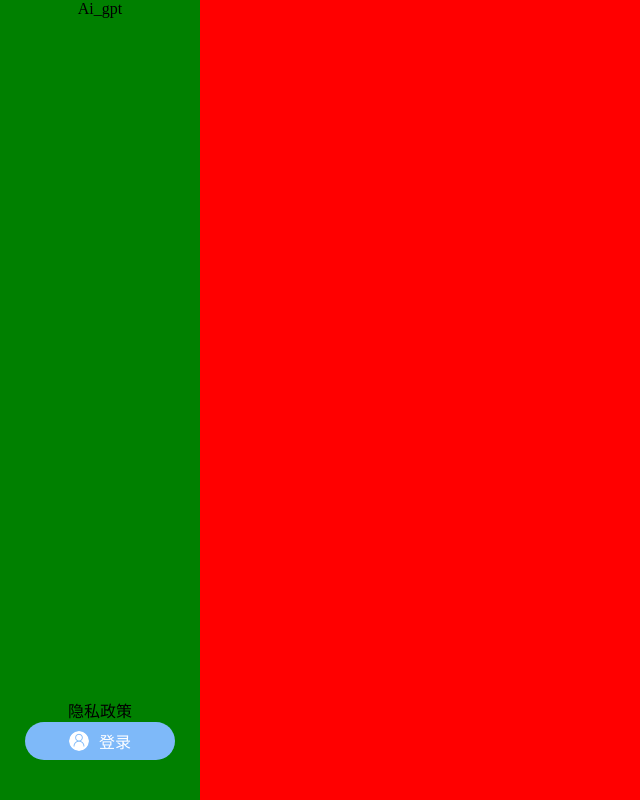
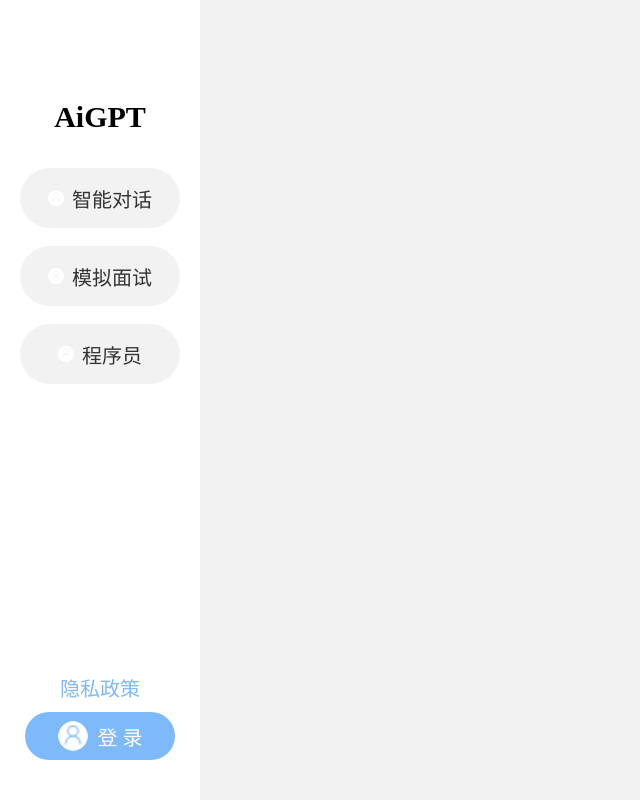
Before and after one commit to cychenhaibin/Ai_gpt, a Vue app: page / in a window 1280 px wide. Shown: the whole page, without its empty margins (0-640 px from the left). Built offline with nearby package versions, Linux system fonts and the light colour scheme; the HTML template or start-up script is replaced by a standard one.

Commit message:
用户信息存储

```diff
--- a/src/components/login/components/phone.vue
+++ b/src/components/login/components/phone.vue
@@ -1,6 +1,7 @@
 <script setup lang="ts">
 import {getImageCode, loginVerification, verifyImageCode} from '@api/login.ts'
 import SlideSplit from '@components/login/SlideSplit/index.vue'
+import useLogin from '@hooks/useLogin.ts'
 import { ElMessage } from 'element-plus'
 import {reactive, ref} from "vue";
 let slideShow = ref(false)
@@ -74,7 +75,7 @@ const login = async () => {
   <div class="phone">
     <input type="text" placeholder="请输入手机号" v-model="form.phone" />
     <div class="code">
-      <input type="text" placeholder="请输入验证码" v-model="form.code" />
+      <input class="code-input" type="text" placeholder="请输入验证码" v-model="form.code" />
       <button @click="btn">发送验证码</button>
     </div>
     <div class="password">
@@ -107,8 +108,11 @@ const login = async () => {
   padding: 11px 20px;
   margin: 10px 0;
   border-radius: 8px;
-  font-size: 16px;
+  font-size: 20px;
   background: #F4F7FC;
+}
+.code-input{
+  border-radius: 8px 0 0 8px;
 }
 .phone input:focus {
   outline: none;
@@ -119,11 +123,11 @@ const login = async () => {
 }
 .code button {
   height: 100%;
-  width: 150px;
+  width: 200px;
   padding: 9px;
-  font-size: 16px;
+  font-size: 20px;
   border: none;
-  border-radius: 8px;
+  border-radius: 0 8px 8px 0;
   cursor: pointer;
   background: #7eb9f9;
   color: #fff;
@@ -133,7 +137,8 @@ const login = async () => {
   height: 100%;
   width: 100%;
   padding: 11px;
-  font-size: 16px;
+  font-size: 20px;
+  font-weight: bold;
   border: none;
   border-radius: 8px;
   cursor: pointer;
--- a/src/components/login/loginModal.vue
+++ b/src/components/login/loginModal.vue
@@ -36,8 +36,8 @@ const tabs = (item:any) => {
   <div class="modal-backrop" @click="close"></div>
   <div class="login">
     <div class="top">
-      <div class="close">
-        <button @click="close">X</button>
+      <div class="close"@click="close">
+<!--        <img src="@/images/icon-close.png" alt="" />-->
       </div>
       <div class="tab">
         <ul>
@@ -64,7 +64,7 @@ const tabs = (item:any) => {
 }
 .login{
   position: fixed;
-  width: 350px;
+  width: 400px;
   height: 430px;
   background-color: white;
   border-radius: 20px;
@@ -97,7 +97,7 @@ ul li {
 .tab ul {
   display: flex;
   justify-content: space-between;
-  font-size: 18px;
+  font-size: 20px;
 }
 .tab ul li {
   list-style: none;
--- /dev/null
+++ b/src/hooks/useLogin.ts
@@ -0,0 +1,16 @@
+import {getInfo} from '@api/user.ts'
+import {useUserStore} from '@stores/useUserStore.ts'
+
+// 用户登录成功后token保存到本地
+const useLogin = async(token: string) => {
+    if(token){
+        // 存储token
+        localStorage.setItem('token',token)
+        // 获取用户信息
+        let res:any = await getInfo()
+        // 保存用户信息到store
+        useUserStore().setUserInfo(res.data)
+    }
+    return
+}
+export default useLogin
--- a/src/stores/useUserStore.ts
+++ b/src/stores/useUserStore.ts
@@ -11,14 +11,21 @@ interface IUserInfo{
 export const useUserStore = defineStore('storeId',  {
     state:():{
         userInfo:Partial<IUserInfo>
+        userState:boolean,
     }=>{
         return {
-            userInfo:{}
+            userInfo:{},
+            userState:false
         }
     },
     actions:{
         setUserInfo(info:IUserInfo){
             this.userInfo = info;
+            this.userState = true
+        },
+        removeUserInfo(){
+            this.userInfo = {};
+            this.userState = false
         }
     },
     persist:{
@@ -26,7 +33,7 @@ export const useUserStore = defineStore('storeId',  {
         strategies: [
             {
                 storage: localStorage,
-                path: ['userInfo']
+                path: ['userInfo', 'userState'],
             }
         ]
     }
--- a/src/views/home/Home.vue
+++ b/src/views/home/Home.vue
@@ -4,48 +4,63 @@ import {ref,onMounted,watch} from 'vue'
 import {getInfo} from '@api/user.ts'
 import {useUserStore} from '@stores/useUserStore.ts'
 let userStore = useUserStore()
+import useLogin from '@hooks/useLogin.ts'
+import MenuLeft from "@views/home/components/menuLeft.vue";
+import {useRouter} from 'vue-router'
 const isModal = ref(false)
 const showIsModal = () => {
   isModal.value = true
 }
-// onMounted(()=>{
-//   displayUrlParams()
-// })
-// const displayUrlParams = () => {
-//   const urlParams = new URLSearchParams(window.location.search)
-//   const token = urlParams.get('token')
-// }
+
 watch(() => window.location.href,async (newUrl, oldUrl)=>{
   const urlParams = new URLSearchParams(window.location.search)
   // 从地址中获取token
-  const token = urlParams.get('token')
-  if(token){
-    localStorage.setItem('token',token)
-    // 获取用户信息
-    let res:any = await getInfo()
-    // 保存用户信息到store
-    userStore.setUserInfo(res.data)
-  }
+  const token:any = urlParams.get('token')
+  useLogin(token)
 },{immediate:true})
+
+let isShow = ref(false)
+
+const loginOut = () => {
+  userStore.removeUserInfo()
+  // route.push('/')
+}
 </script>
 
 <template>
   <div class="container">
     <div class="left">
-      <div>Ai_gpt</div>
-      <div class="login">
-        <div>隐私政策</div>
+      <menu-left></menu-left>
+<!--      登录状态-->
+      <div class="login" v-if="userStore.userState">
+        <div class="tip">隐私政策</div>
+        <div class="login-btn" @click="isShow = true">
+          <img :src="userStore.userInfo.logo" alt=""/>
+          <span>{{ userStore.userInfo.nickName }}</span>
+        </div>
+
+        <div class="loginList" v-show="isShow">
+          <div class="setting">账号设置</div>
+          <div class="exit" @click="loginOut">退出登录</div>
+        </div>
+
+      </div>
+
+      <div class="login" v-else>
+        <div class="tip">隐私政策</div>
         <div class="login-btn" @click="showIsModal">
           <img src="@image/login/p.png" alt=""/>
-          <span>登录</span>
+          <span>登 录</span>
         </div>
       </div>
+
     </div>
     <div class="right">
     <loginModal :isModal="isModal" @update:isModal="isModal=$event"></loginModal>
     </div>
   </div>
 </template>
+
 <style scoped lang="scss">
 .container {
   display: flex;
@@ -56,7 +71,7 @@ watch(() => window.location.href,async (newUrl, oldUrl)=>{
     justify-content: center;
     width: 200px;
     height: 100vh;
-    background: green;
+    background: #ffffff;
     .login {
       cursor: pointer;
       position: absolute;
@@ -68,13 +83,13 @@ watch(() => window.location.href,async (newUrl, oldUrl)=>{
         align-items: center;
         justify-content: center;
         width: 150px;
-        height: 38px;
+        height: 48px;
         color: #fff;
-        border-radius: 19px;
+        border-radius: 24px;
         background: #7eb9f9;
         img{
-          width: 20px;
-          height: 20px;
+          width: 30px;
+          height: 30px;
           border-radius: 50%;
         }
         span{
@@ -82,13 +97,39 @@ watch(() => window.location.href,async (newUrl, oldUrl)=>{
           font-weight: 400;
           color: #fff;
           text-align: center;
+          font-size: 20px;
         }
+      }
+      .tip {
+        margin-bottom: 10px;
+        color: #7eb9f9;
+        font-size: 20px;
       }
     }
   }
   .right {
     flex: 1;
-    background: red;
+    background: #f2f2f2;
+  }
+}
+.loginList {
+  position: absolute;
+  top: -23px;
+  left:200px;
+  width: 120px;
+  height: 80px;
+  background: #7eb9f9;
+  border-radius: 12px;
+  color: #fff;
+  display: flex;
+  flex-direction: column;
+  align-items: center;
+  justify-content: space-around;
+  .setting{
+    cursor: pointer;
+  }
+  .exit{
+    cursor: pointer;
   }
 }
 </style>
--- /dev/null
+++ b/src/views/home/components/menuLeft.vue
@@ -0,0 +1,88 @@
+<script setup lang="ts">
+import {ref} from "vue";
+// import img1 from '@/assets/image/menu/dialogue.png'
+// import img2 from '@/assets/image/menu/interview.png'
+// import img3 from '@/assets/image/menu/programmer.png'
+import img1 from '@/assets/image/menu/p.png'
+import img2 from '@/assets/image/menu/p.png'
+import img3 from '@/assets/image/menu/p.png'
+const menuList = ref([
+  {id:1,image:img1,text:'智能对话'},
+  {id:1,image:img2,text:'模拟面试'},
+  {id:1,image:img3,text:'程序员'}
+])
+</script>
+
+<template>
+<div class="menu-header">
+  <div class="menu-img">
+    <div class="menu-logo">
+<!--      <img src="@/assets/images/logo.png" alt="" />-->
+      <img src="@/assets/image/login/p.png" alt="" />
+    </div>
+    <div class="menu-ai">
+      AiGPT
+    </div>
+  </div>
+  <div class="menu-list">
+    <div class="menu-item" v-for="item in menuList" :key="item.id">
+      <img :src="item.image" alt="" />
+      <p>{{item.text}}</p>
+    </div>
+  </div>
+</div>
+</template>
+
+<style scoped>
+.menu-img{
+  display: flex;
+  flex-direction: column;
+  align-items: center;
+  .menu-logo{
+    width: 50px;
+    height: 50px;
+    margin: 25px 0 0 0;
+    img{
+      width: 100%;
+      height: 100%;
+    }
+  }
+  .menu-ai{
+    font-weight: bold;
+    font-size: 30px;
+    height: 25px;
+    margin: 25px 0;
+    img{
+      width: 100%;
+      height: 100%;
+    }
+  }
+}
+.menu-list{
+  display: flex;
+  flex-direction: column;
+  align-items: center;
+  .menu-item{
+    display: flex;
+    justify-content: center;
+    align-items: center;
+    width: 160px;
+    height: 50px;
+    margin-top:18px;
+    cursor: pointer;
+    padding: 5px 0;
+    background: #f2f2f2;
+    border-radius: 30px;
+    img {
+      width: 16px;
+      height: 16px;
+    }
+    p{
+      margin-left: 8px;
+      color: #333;
+      font-size:20px;
+      text-align: center;
+    }
+  }
+}
+</style>
--- a/vite.config.ts
+++ b/vite.config.ts
@@ -21,6 +21,7 @@ export default defineConfig({
       '@utils': fileURLToPath(new URL('./src/utils', import.meta.url)),
       '@api': fileURLToPath(new URL('./src/api', import.meta.url)),
       '@image': fileURLToPath(new URL('./src/assets/image', import.meta.url)),
+      '@hooks': fileURLToPath(new URL('./src/hooks', import.meta.url)),
     },
   },
   server: {
```
Also changed, not shown: src/assets/image/menu/p.png (added).
